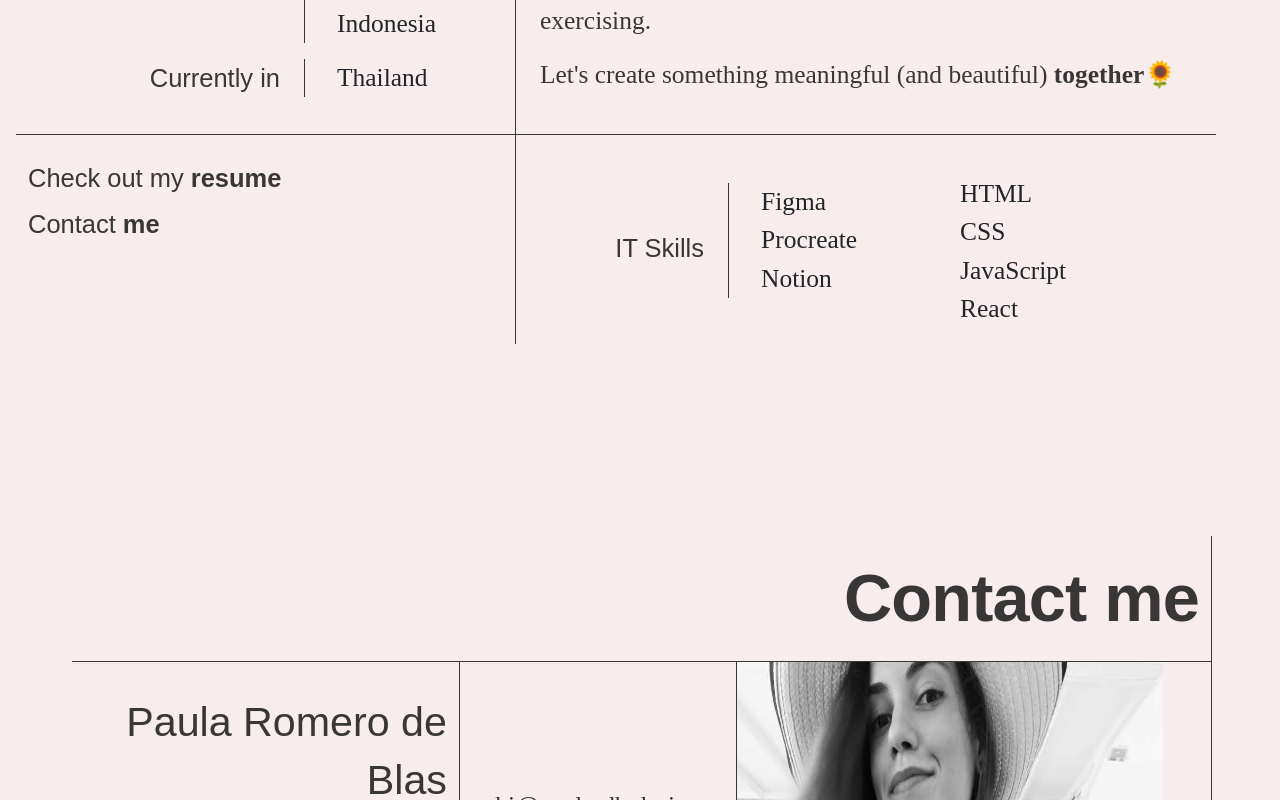
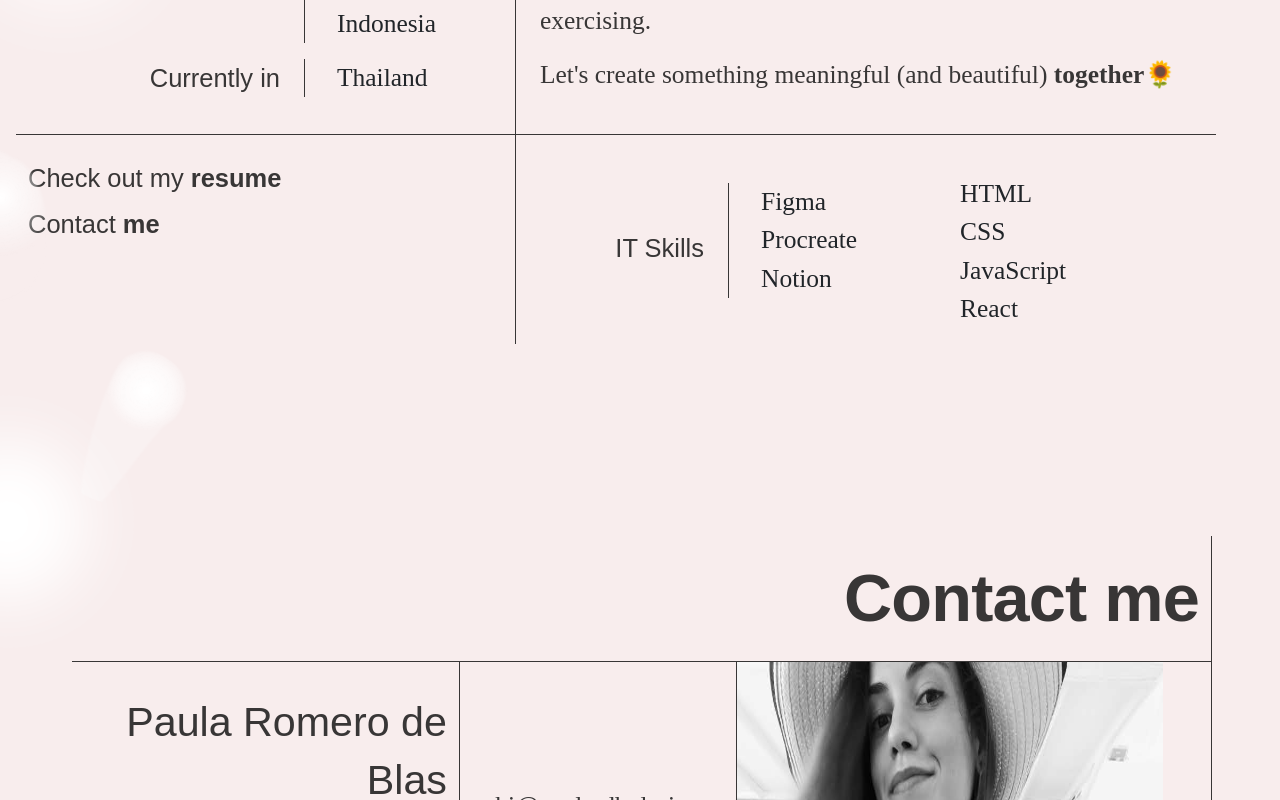
Before and after one commit to prrr17/_PORTFOLIO, a Next.js app: page / in a window 1280 px wide. Shown: the part 3060-3860 px from the top of the page. Built offline with nearby package versions, Linux system fonts and the light colour scheme; a web font is replaced by a local one.

Commit message:
before deploying

```diff
--- a/components/layout.module.scss
+++ b/components/layout.module.scss
@@ -1,13 +1,13 @@
 //variables
 $breakpoint-bootstrapmd: 768px;
 $breakpoint-bootstraplg: 992px;
-
 
 /* COMPONENT-LEVEL STYLES */
 .container {
   width: 100vw;
   padding: 5vh 1rem;
-    margin: 5vh auto 5vh;
+  margin: 10vh auto 0;
+  height: fit-content;
   @media (min-width: $breakpoint-bootstrapmd) {
     margin: 5vh auto 0;
   }
--- a/pages/index.js
+++ b/pages/index.js
@@ -79,6 +79,7 @@ export default function Home() {
           alt='home page'
           id='home'
         >
+        <Blobs />
           <div className='row g-0' id='presentationGrid'>
             <div className='col-sm-6 d-flex mx-auto position-relative'>
               <button
@@ -133,6 +134,7 @@ export default function Home() {
           id='about'
           alt='about page'
         >
+        <Blobs />
           <div className='container-fluid'>
             <div className='row mt-5 pt-5' id='upper'>
               <div
@@ -306,7 +308,6 @@ export default function Home() {
                   </Link>
                 </h5>
               </div>
-
               <div className='d-flex flex-column justify-content-center col-sm-2 pt-4'>
                 <h5 className={`text-end text-wrap ${utilStyles.headingMd}`}>
                   IT Skills
@@ -321,7 +322,7 @@ export default function Home() {
                 </ul>
               </div>
               <div
-                className={`d-flex flex-column  col-sm-2 pt-3 ${utilStyles.textDescriptions}`}
+                className={`d-flex flex-column col-sm-2 pt-3 ${utilStyles.textDescriptions}`}
               >
                 <ul className='pt-4'>
                   <li>HTML</li>
@@ -335,10 +336,11 @@ export default function Home() {
         </section>
 
           <section
-          className={`max-vh-100 pt-5 mt-5 ms-2 ${utilStyles.page}`}
+          className={`min-vh-100 pt-5 mt-5 ms-2 ${utilStyles.page}`}
           id='findme'
           alt='find me contact page'
         >
+        <Blobs />
           <div className='container pt-5 mt-5 mx-lg-5 mx-md-4'>
             <div className={`row border-primary border-end text-end`}>
               <h3 className={`me-5 text-end ${utilStyles.headingXl}`}>
```
Lines whose indentation alone changed are shown as unchanged.
